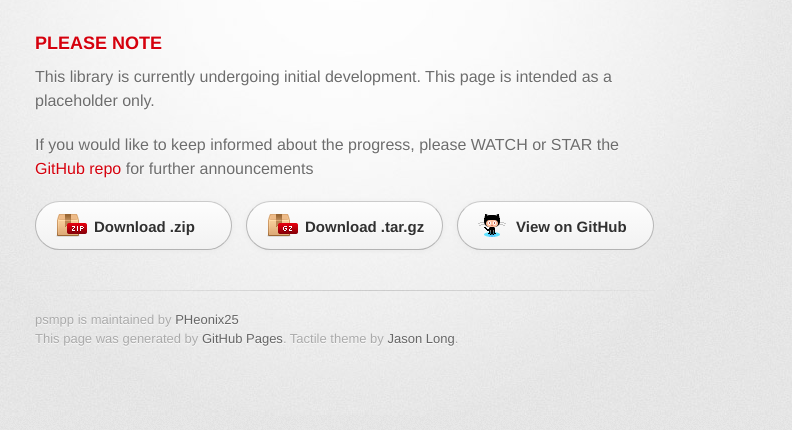
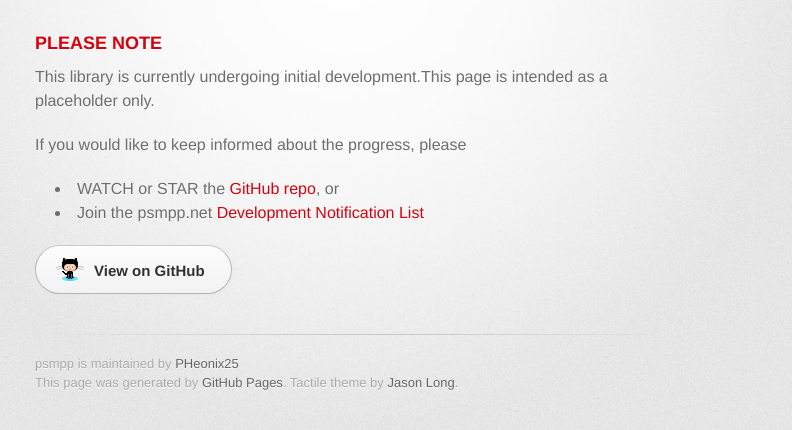
Before and after one commit to PHeonix25/psmpp, a plain HTML site: page index.html in a window 1280 px wide. Shown: the part 158-588 px from the top of the page, without its empty margins (295-1087 px from the left). Drawn offline with Linux system fonts and the light colour scheme; a web font is replaced by a local one.

Commit message:
Updated main page with notification list info
Added link to MailChimp development notification list

```diff
--- a/index.html
+++ b/index.html
@@ -24,13 +24,18 @@
 
         <section id="warning" class="clearfix">
           <h3>PLEASE NOTE</h3>
-          <p>This library is currently undergoing initial development. This page is intended as a placeholder only.</p>
-          <p>If you would like to keep informed about the progress, please WATCH or STAR the <a href="https://github.com/PHeonix25/psmpp">GitHub repo</a> for further announcements</p>
+          <p>This library is currently undergoing initial development.This page is intended as a placeholder only.</p>
+          <p>If you would like to keep informed about the progress, please
+            <ul>
+              <li>WATCH or STAR the <a href="https://github.com/PHeonix25/psmpp">GitHub repo</a>, or </li>
+              <li>Join the psmpp.net <a href="http://eepurl.com/QbZVD">Development Notification List</a></li>
+            </ul>
+          </p>
         </section>
 
         <section id="downloads" class="clearfix">
-          <a href="https://github.com/PHeonix25/psmpp/zipball/master" id="download-zip" class="button"><span>Download .zip</span></a>
-          <a href="https://github.com/PHeonix25/psmpp/tarball/master" id="download-tar-gz" class="button"><span>Download .tar.gz</span></a>
+          <!--<a href="https://github.com/PHeonix25/psmpp/zipball/master" id="download-zip" class="button"><span>Download .zip</span></a>-->
+          <!--<a href="https://github.com/PHeonix25/psmpp/tarball/master" id="download-tar-gz" class="button"><span>Download .tar.gz</span></a>-->
           <a href="https://github.com/PHeonix25/psmpp" id="view-on-github" class="button"><span>View on GitHub</span></a>
         </section>
 
```
